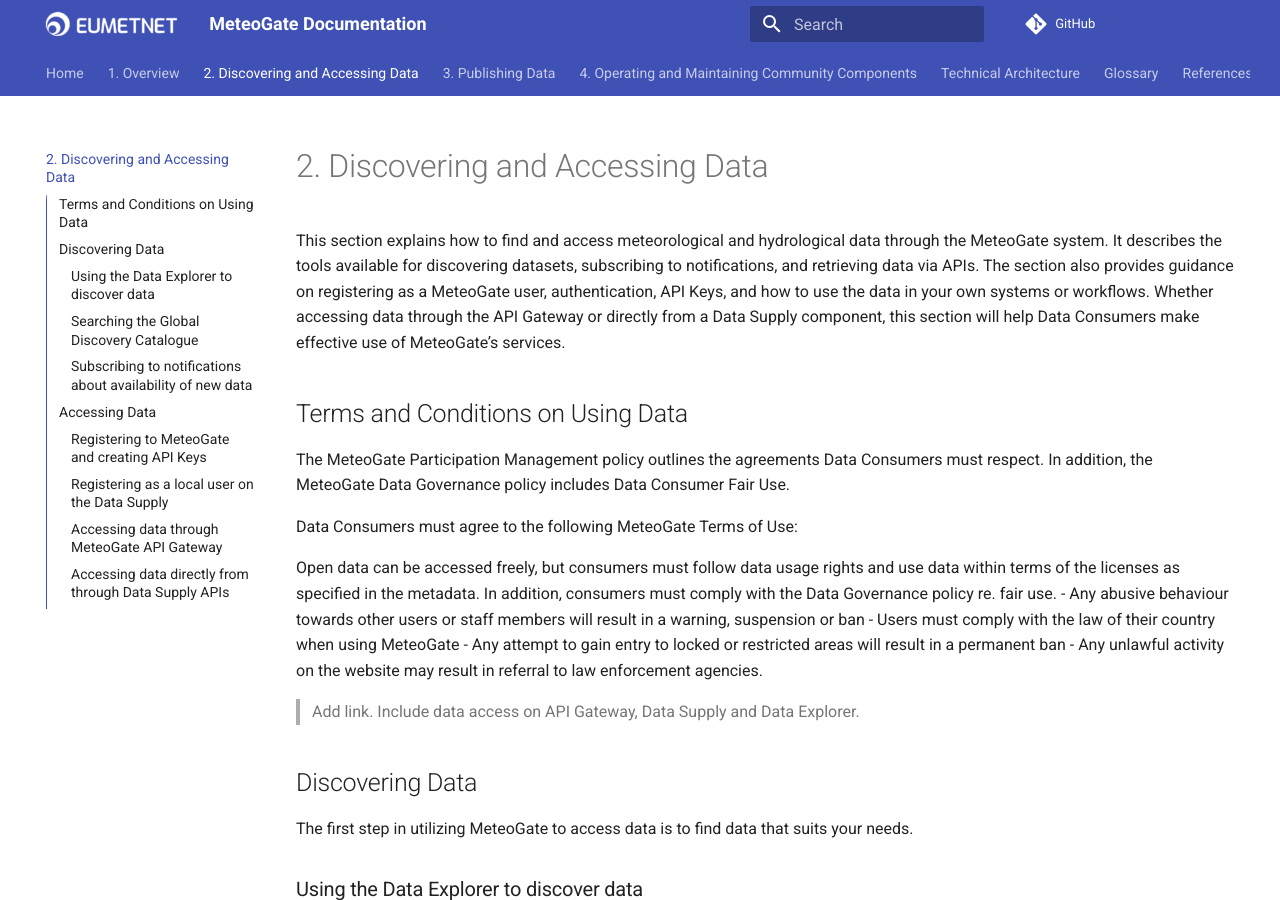
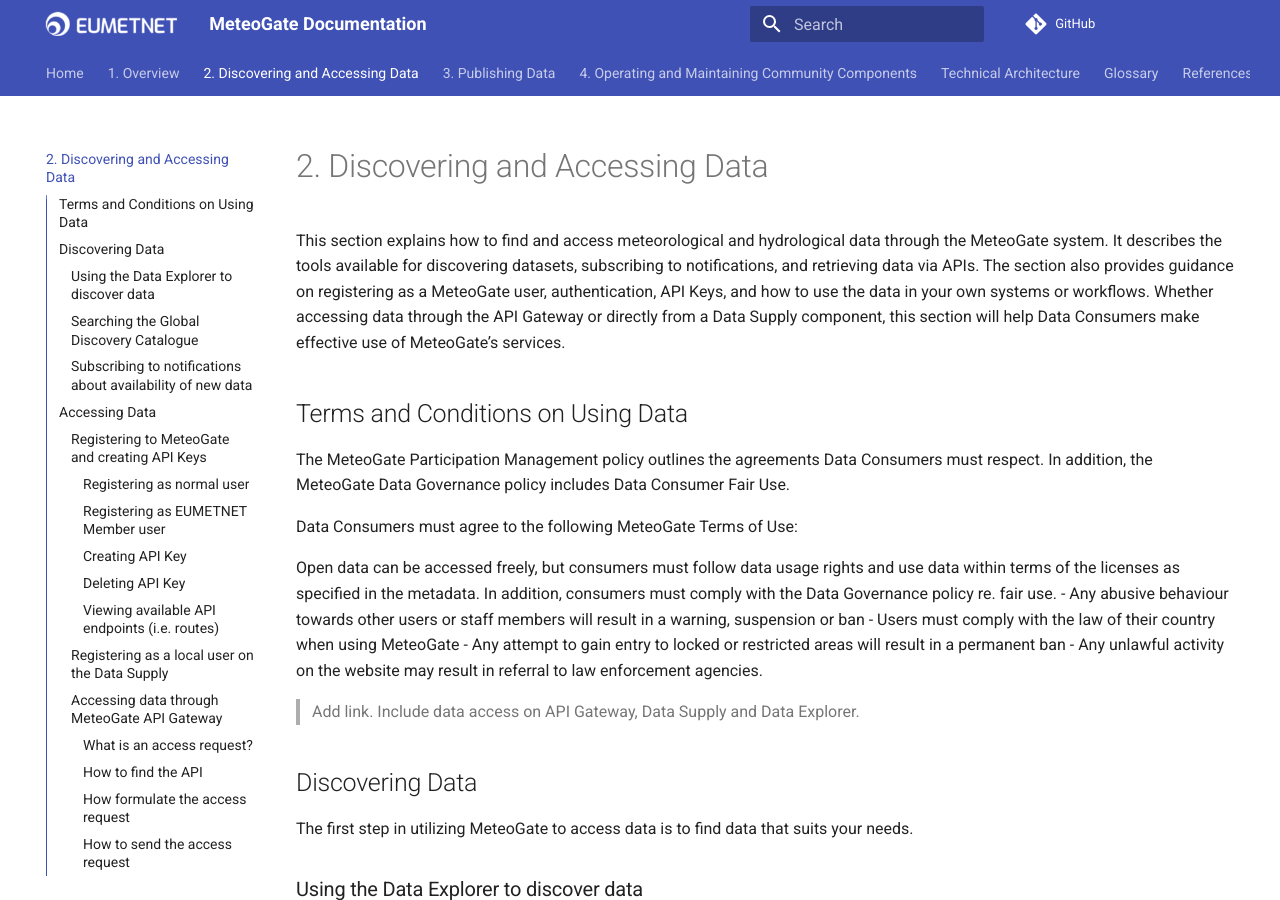
Before and after one commit to EUMETNET/meteogate-documentation, an MkDocs documentation site: the page built from docs/2-discovering-and-accessing-data.md, in a window 1280 px wide and 900 px high. Built offline with MkDocs 1.6.1 and Material for MkDocs 9.7.7, drawn with Linux system fonts in a browser that asks for light colours; comment, search, counter and statistics services are not loaded.

Commit message:
Update 2-discovering-and-accessing-data.md

````diff
--- a/docs/2-discovering-and-accessing-data.md
+++ b/docs/2-discovering-and-accessing-data.md
@@ -64,25 +64,25 @@ Users from EUMETNET Members can receive priority access for official duty by reg
 
 The API Key (which is a string of characters) is appended to the HTTP header of the data access request or alternatively provided as an URL parameter.
 
-**Registering as normal user**
+#### Registering as normal user
 
 Navigate to MeteoGate Developer Portal and log in with your preferred identity provider. If required, input missing account information such as first and last name. You are then taken to the Developer Portal front page.
 
-**Registering as EUMETNET Member user**
+#### Registering as EUMETNET Member user
 
 Navigate to MeteoGate Developer Portal and log in with your organisation’s identity provider (e.g. Azure AD). The identity provider should provide your work email address, showing that you are affiliated with a EUMETNET Member. If required, input missing account information such as first and last name. You are then taken to the Developer Portal front page.
 
 Send email to the MeteoGate helpdesk with a request for priority EUMETNET Member access, including the email address you used to register to the Developer portal. The MeteoGate support agent will verify that you are affiliated with a EUMETNET Member and add you to the appropriate EUMETNET Member group.
 
-**Creating API Key**
+#### Creating API Key
 
 You can obtain a new API Key by clicking the ‘Create API Key’ button in the Developer Portal. The API Key (which is a string of characters) is subsequently shown.
 
-**Deleting API Key**
+#### Deleting API Key
 
 If there is a need to revoke your API Key (for example, the API Key has been compromised), you can delete the API Key by clicking the ‘Delete API Key’ button in the Developer Portal.
 
-**Viewing available API endpoints (i.e. routes)**
+#### Viewing available API endpoints (i.e. routes)
 
 You can view the API endpoints (i.e. routes) available through the MeteoGate API Gateways by clicking the ‘Show routes’ button in the in the Developer Portal.
 
@@ -98,7 +98,7 @@ Data is accessed by sending an access request to the API. Data can be accessed w
 
 Note that these instructions apply specifically to OGC-API-EDR type of API.
 
-**What is an access request?**
+#### What is an access request?
 
 Accessing data begins with formulating a data access request. It is basically a text string send to the MeteoGate API Gateway. It includes the URL for the particular API endpoint and parameters. The API Key (which is also a text string) must be included for restricted data.
 
@@ -116,7 +116,7 @@ Parameters: ```&datetime=2024-09-11T06:00Z/2024-09-12T09:00Z&parameter-name=Temp
 
 Parameters are often specified after a ? symbol in the access request. In the example, the parameters request temperature data for the time range between September 11, 2024, 06:00 UTC, and September 12, 2024, 09:00 UTC. The data should be returned in GeoJSON format, using CRS:84 as the coordinate system.
 
-**How to find the API**
+#### How to find the API
 
 First, it is necessary to identify the API from which the data will be retrieved. The collection metadata for the API in question specify how the access request should be formulated. For example, it specifies which collections (datasets) and parameters are available.
 
@@ -133,7 +133,7 @@ The API base URL looks like this, for example: ```apisixdev.eumetnet-femdi.eumet
 
 > Bulk download? different link?
 
-**How formulate the access request**
+#### How formulate the access request
 
 There are several ways to formulate the access request:
 
@@ -150,7 +150,7 @@ There are several ways to formulate the access request:
 
 > follow formats specified in metadata, e.g. date and time
 
-**How to send the access request**
+#### How to send the access request
 
 Data can be accessed with a web browser, a specialised software program, or programmatically (i.e. from software code). Data access happens behind the scenes. There is no UI for the MeteoGate API Gateway.
 
@@ -162,13 +162,13 @@ In addition, there are specialised software programs that can be used to access
 
 > add examples. code libraries mentioned?
 
-**How to use data**
+#### How to use data
 
 Use data according to terms and conditions and license.
 
 > reference to terms of use. what else? how to use in code etc.)
 
-**How to access Data Supply components requiring authentication**
+#### How to access Data Supply components requiring authentication
 
 For API endpoints that require authentication using API Key, the API Key is appended to the HTTP header of the data access request or alternatively provided as an URL parameter. Metadata should state whether the endpoint requires authentication.
 
````
